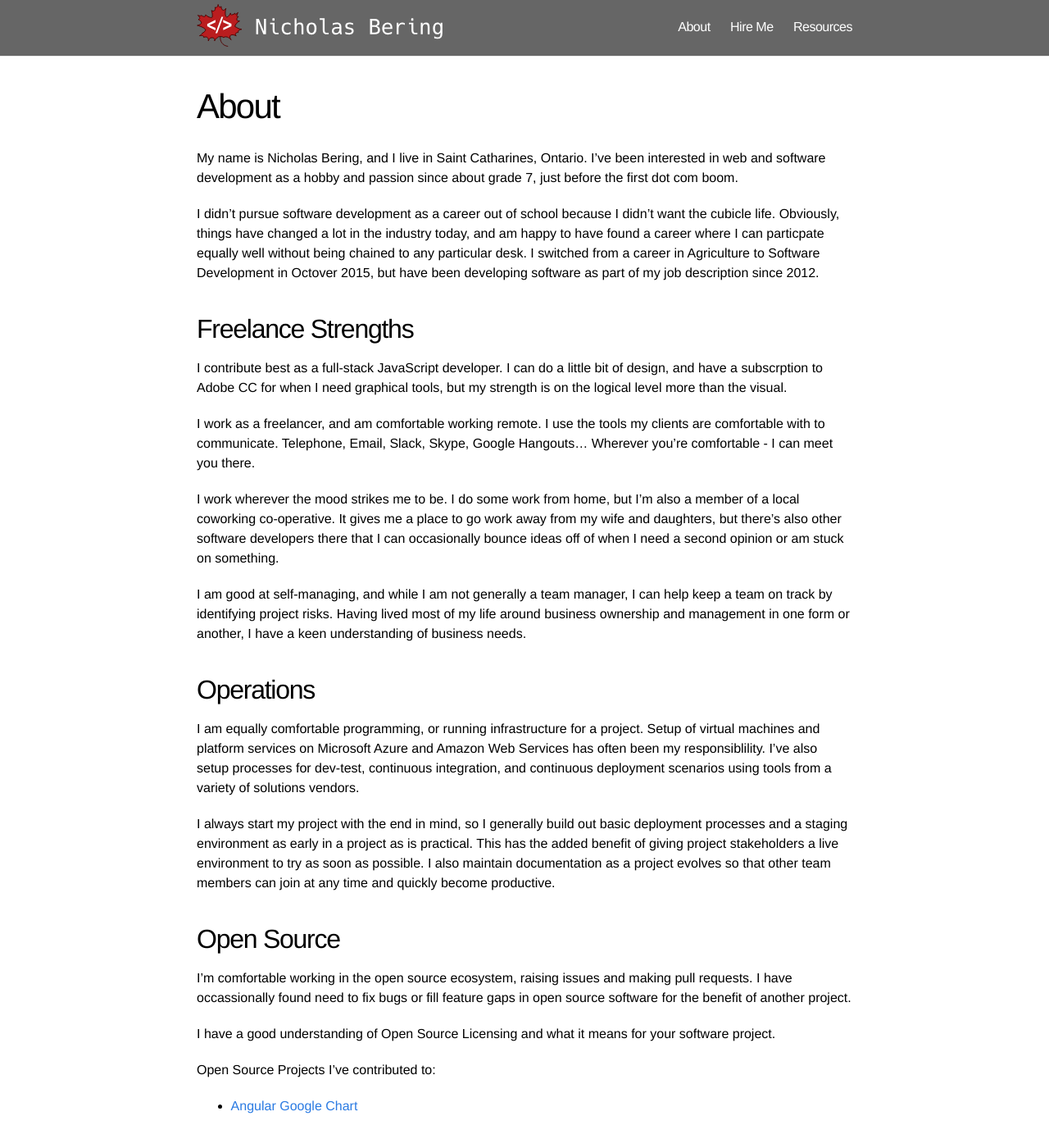
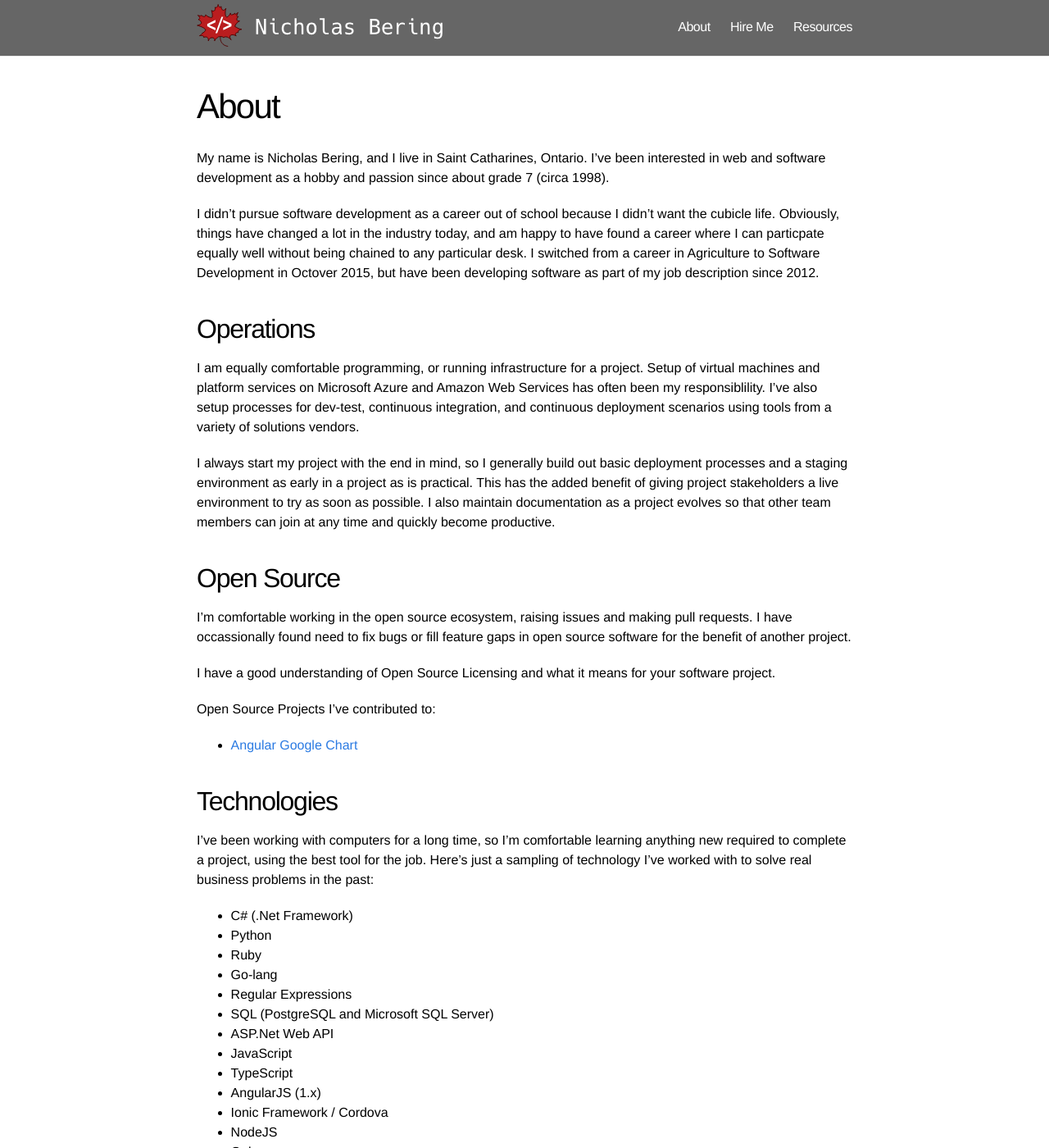
Before and after one commit to nbering/nicholasbering-ca, a Jekyll site: the page built from about.md, in a window 1280 px wide and 1400 px high. Shown: the whole window at 82% size. Built offline with Jekyll 4.4.1, drawn with Linux system fonts in a browser that asks for light colours; nearby versions of some CDN libraries; comment, search, counter and statistics services are not loaded; some of the changed text lies outside the part shown.

Commit message:
Some changes to about page.

```diff
--- a/about.md
+++ b/about.md
@@ -5,30 +5,13 @@ permalink: /about/
 ---
 
 My name is Nicholas Bering, and I live in Saint Catharines, Ontario. I've been interested in web and
-software development as a hobby and passion since about grade 7, just before the first dot com boom.
+software development as a hobby and passion since about grade 7 (circa 1998).
 
 I didn't pursue software development as a career out of school because I didn't want the cubicle life.
 Obviously, things have changed a lot in the industry today, and am happy to have found a career where I
 can particpate equally well without being chained to any particular desk. I switched from a career in
 Agriculture to Software Development in Octover 2015, but have been developing software as part of my
 job description since 2012.
-
-## Freelance Strengths
-
-I contribute best as a full-stack JavaScript developer. I can do a little bit of design, and have a subscrption
-to Adobe CC for when I need graphical tools, but my strength is on the logical level more than the visual.
-
-I work as a freelancer, and am comfortable working remote. I use the tools my clients are comfortable
-with to communicate. Telephone, Email, Slack, Skype, Google Hangouts... Wherever you're comfortable - I can meet you there.
-
-I work wherever the mood strikes me to be. I do some work from home, but I'm also a member of a local
-coworking co-operative. It gives me a place to go work away from my wife and daughters, but there's
-also other software developers there that I can occasionally bounce ideas off of when I need a second
-opinion or am stuck on something.
-
-I am good at self-managing, and while I am not generally a team manager, I can help keep a team on track
-by identifying project risks. Having lived most of my life around business ownership and management in
-one form or another, I have a keen understanding of business needs.
 
 ## Operations
 
@@ -61,6 +44,9 @@ to complete a project, using the best tool for the job. Here's just a sampling o
 with to solve real business problems in the past:
 
 * C# (.Net Framework)
+* Python
+* Ruby
+* Go-lang
 * Regular Expressions
 * SQL (PostgreSQL and Microsoft SQL Server)
 * ASP.Net Web API
@@ -75,14 +61,11 @@ with to solve real business problems in the past:
 * HTML5
 * CSS3
 * SASS
-* Eagle CAD
-* Basic Digital and Analog Circuit Design
-* Arduino
-* Raspberry Pi
 * Google Cast
 * Ansible
+* Terraform
 * Ubuntu Linux
-* Cloud Infrastructure (AWS, Azure)
+* Cloud Infrastructure (AWS, Azure, BlueMix)
 * HAProxy
 * Zebra Printers (ZPL Label Design)
 * Asterisk PBX
```
